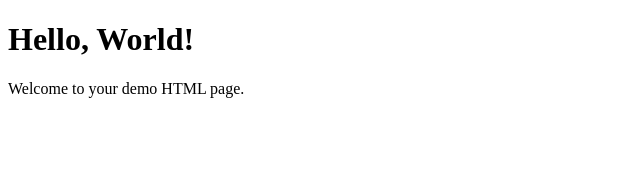
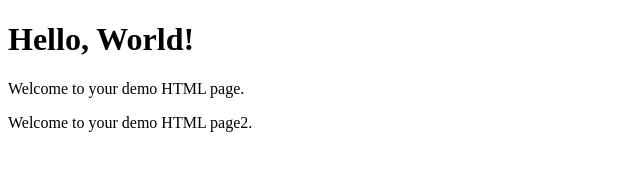
Before and after one commit to adhesh-rajath/Gitdemo1, a plain HTML site: page index.html in a window 1280 px wide. Shown: the whole page, without its empty margins (0-640 px from the left). Drawn offline with Linux system fonts and the light colour scheme.

Commit message:
updatesccc

```diff
--- a/index.html
+++ b/index.html
@@ -7,5 +7,6 @@
 <body>
     <h1>Hello, World!</h1>
     <p>Welcome to your demo HTML page.</p>
+    <p>Welcome to your demo HTML page2.</p>
 </body>
 </html>
```
